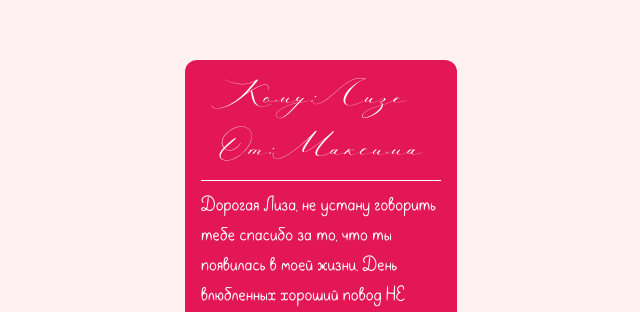
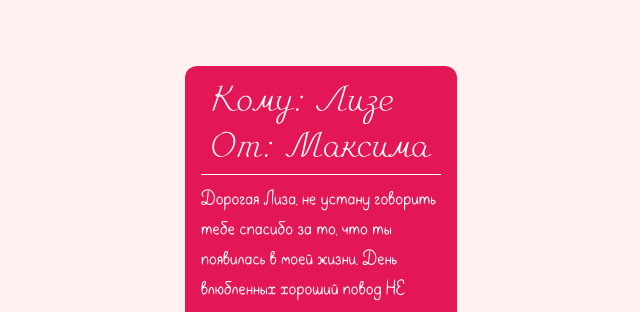
Before and after one commit to ser1ze/valentines-day, a plain HTML site: page index.html in a window 1280 px wide. Shown: the part 118-430 px from the top of the page, without its empty margins (319-959 px from the left). Drawn offline with Linux system fonts and the light colour scheme.

Commit message:
changed font

```diff
--- a/styles.css
+++ b/styles.css
@@ -9,6 +9,11 @@
 @font-face {
   font-family: "Amadeus";
   src: url(src/fonts/ofont.ru_AmadeusAP.ttf);
+}
+
+@font-face {
+  font-family: "Czich";
+  src: url(src/fonts/Czizh\ Body.ttf);
 }
 .valentine-card {
   width: 240px; /* Set your desired width */
@@ -46,12 +51,12 @@ p {
 }
 h3 {
   margin: 0;
-  font-family: "Antarctic";
+  font-family: "Czich";
   font-weight: 500;
-  font-size: 44px;
+  font-size: 36px;
 }
 .text-to-from {
-  font-family: "Antarctic";
+  font-family: "Czich";
 }
 body {
   margin: 0;
```
Also changed, not shown: index.html (+2 -2 lines), src/fonts/Czizh Body.ttf (added), src/fonts/Czizh Feather.ttf (added), src/fonts/Czizh Wing.ttf (added).
